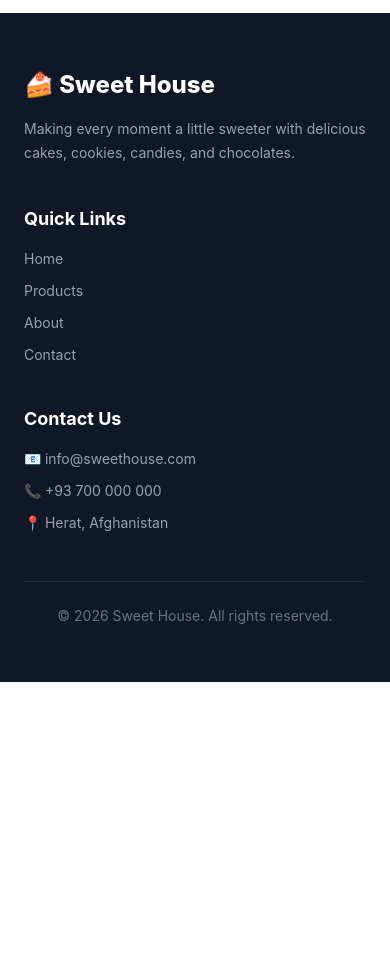
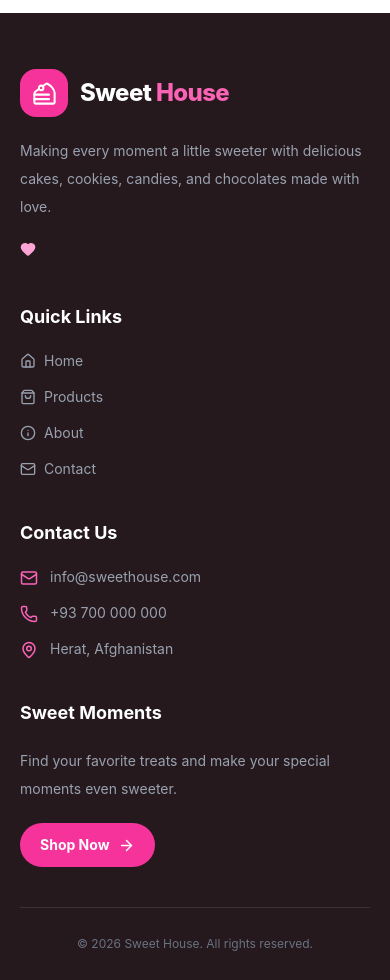
Before and after one commit to Naser-frontend/sweet-house, a React app in the folder frontend/: page / in a window 390 px wide. Shown: the part 6300-7280 px from the top of the page. Before the commit the page ends 6982 px from the top, so only its background shows below. Built offline with nearby package versions, Linux system fonts and the light colour scheme; the HTML template or start-up script is replaced by a standard one.

Commit message:
Improve responsive footer design and add some icons,link and styles

```diff
--- a/frontend/src/components/Footer.jsx
+++ b/frontend/src/components/Footer.jsx
@@ -1,21 +1,54 @@
+import { Link } from "react-router-dom";
+import {
+  CakeSlice,
+  Heart,
+  House,
+  ShoppingBag,
+  Info,
+  Mail,
+  Phone,
+  MapPin,
+  ArrowRight,
+} from "lucide-react";
+
 function Footer() {
+  const quickLinks = [
+    { name: "Home", path: "/", icon: House },
+    { name: "Products", path: "/products", icon: ShoppingBag },
+    { name: "About", path: "/about", icon: Info },
+    { name: "Contact", path: "/contact", icon: Mail },
+  ];
+
   return (
-    <footer className="bg-gray-900 px-6 py-14 text-white sm:px-8 lg:px-10">
+    <footer className="bg-[#25191d] px-5 pt-14 text-white sm:px-8 sm:pt-16 lg:px-10">
       <div className="mx-auto max-w-7xl">
+        {/* Main Footer */}
+        <div className="grid grid-cols-1 gap-10 border-b border-white/10 pb-10 sm:grid-cols-2 lg:grid-cols-4 lg:gap-12 lg:pb-12">
+          {/* Brand */}
+          <div className="sm:col-span-2 lg:col-span-1">
+            <Link
+              to="/"
+              className="group inline-flex items-center gap-3"
+              aria-label="Sweet House Home"
+            >
+              <span className="flex h-12 w-12 items-center justify-center rounded-2xl bg-pink-500 text-white transition duration-300 group-hover:rotate-6 group-hover:scale-105">
+                <CakeSlice size={27} strokeWidth={1.8} />
+              </span>
 
-        {/* Main Footer */}
-        <div className="grid grid-cols-1 gap-10 md:grid-cols-3">
+              <span className="text-2xl font-extrabold tracking-tight">
+                Sweet <span className="text-pink-400">House</span>
+              </span>
+            </Link>
 
-          {/* Brand */}
-          <div>
-            <h2 className="text-2xl font-extrabold">
-              🍰 Sweet House
-            </h2>
+            <p className="mt-5 max-w-sm text-sm leading-7 text-gray-400">
+              Making every moment a little sweeter with delicious cakes,
+              cookies, candies, and chocolates made with love.
+            </p>
 
-            <p className="mt-4 max-w-sm text-sm leading-6 text-gray-400">
-              Making every moment a little sweeter with delicious cakes,
-              cookies, candies, and chocolates.
-            </p>
+            <div className="mt-5 inline-flex items-center gap-2 text-sm text-pink-300">
+              <Heart size={16} fill="currentColor" />
+
+            </div>
           </div>
 
           {/* Quick Links */}
@@ -24,34 +57,21 @@ function Footer() {
               Quick Links
             </h3>
 
-            <div className="mt-4 flex flex-col gap-3">
-              <a
-                href="/"
-                className="w-fit text-sm text-gray-400 transition hover:text-pink-400"
-              >
-                Home
-              </a>
+            <div className="mt-5 flex flex-col items-start gap-4">
+              {quickLinks.map((link) => {
+                const Icon = link.icon;
 
-              <a
-                href="/products"
-                className="w-fit text-sm text-gray-400 transition hover:text-pink-400"
-              >
-                Products
-              </a>
-
-              <a
-                href="/about"
-                className="w-fit text-sm text-gray-400 transition hover:text-pink-400"
-              >
-                About
-              </a>
-
-              <a
-                href="/contact"
-                className="w-fit text-sm text-gray-400 transition hover:text-pink-400"
-              >
-                Contact
-              </a>
+                return (
+                  <Link
+                    key={link.path}
+                    to={link.path}
+                    className="group inline-flex items-center gap-2 text-sm text-gray-400 transition duration-300 hover:translate-x-1 hover:text-pink-400"
+                  >
+                    <Icon size={16} />
+                    {link.name}
+                  </Link>
+                );
+              })}
             </div>
           </div>
 
@@ -61,22 +81,69 @@ function Footer() {
               Contact Us
             </h3>
 
-            <div className="mt-4 space-y-3 text-sm text-gray-400">
-              <p>📧 info@sweethouse.com</p>
-              <p>📞 +93 700 000 000</p>
-              <p>📍 Herat, Afghanistan</p>
+            <div className="mt-5 flex flex-col gap-4 text-sm text-gray-400">
+              <a
+                href="mailto:info@sweethouse.com"
+                className="group flex items-start gap-3 transition hover:text-pink-400"
+              >
+                <Mail
+                  size={18}
+                  className="mt-0.5 shrink-0 text-pink-400"
+                />
+                <span>info@sweethouse.com</span>
+              </a>
+
+              <a
+                href="tel:+93700000000"
+                className="group flex items-start gap-3 transition hover:text-pink-400"
+              >
+                <Phone
+                  size={18}
+                  className="mt-0.5 shrink-0 text-pink-400"
+                />
+                <span>+93 700 000 000</span>
+              </a>
+
+              <div className="flex items-start gap-3">
+                <MapPin
+                  size={18}
+                  className="mt-0.5 shrink-0 text-pink-400"
+                />
+                <span>Herat, Afghanistan</span>
+              </div>
             </div>
           </div>
 
+          {/* Shopping Message */}
+          <div>
+            <h3 className="text-lg font-bold">
+              Sweet Moments
+            </h3>
+
+            <p className="mt-5 text-sm leading-7 text-gray-400">
+              Find your favorite treats and make your special moments even
+              sweeter.
+            </p>
+
+            <Link
+              to="/products"
+              className="group mt-5 inline-flex items-center gap-2 rounded-full bg-pink-500 px-5 py-3 text-sm font-bold text-white transition duration-300 hover:bg-pink-600 hover:shadow-lg hover:shadow-pink-500/20"
+            >
+              Shop Now
+              <ArrowRight
+                size={17}
+                className="transition-transform duration-300 group-hover:translate-x-1"
+              />
+            </Link>
+          </div>
         </div>
 
-        {/* Bottom */}
-        <div className="mt-12 border-t border-gray-800 pt-6 text-center">
-          <p className="text-sm text-gray-500">
-            © 2026 Sweet House. All rights reserved.
+        {/* Bottom Footer */}
+        <div className="flex flex-col items-center justify-between gap-3 py-6 text-center sm:flex-row sm:text-left">
+          <p className="text-xs leading-6 text-gray-500 sm:text-sm">
+            © {new Date().getFullYear()} Sweet House. All rights reserved.
           </p>
         </div>
-
       </div>
     </footer>
   );
```
